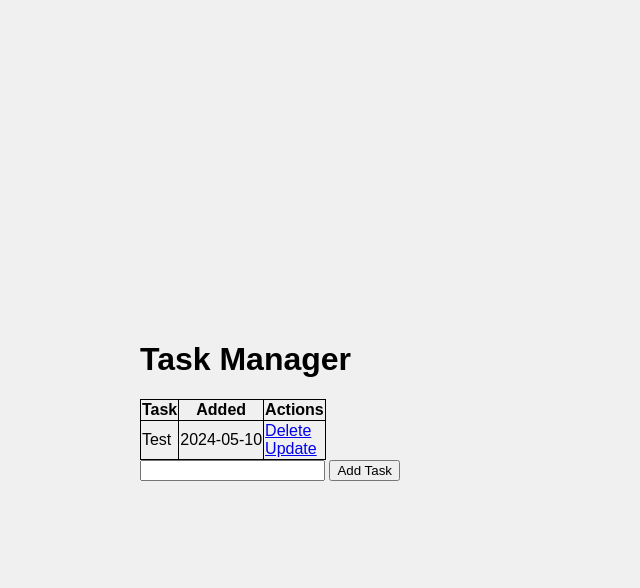
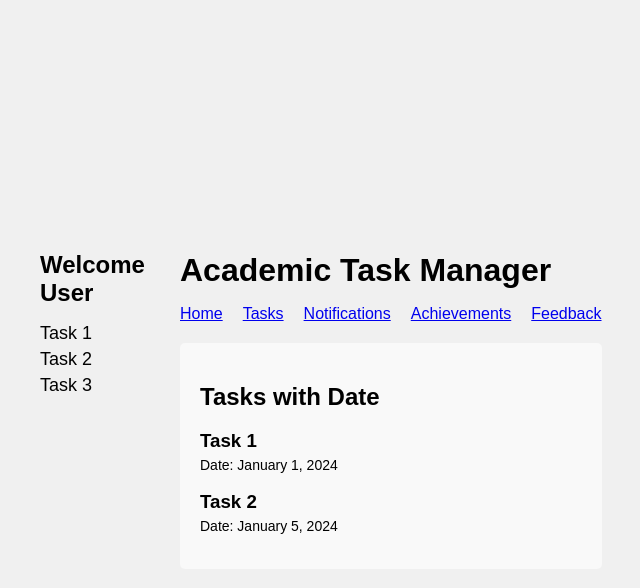
Before and after one commit to JstnVltt/Task-Manager-System, a Flask app: page / in a window 1280 px wide. Shown: the top 588 px of the page, without its empty margins (370-1010 px from the left). Run offline with Flask 3, Linux system fonts and the light colour scheme.

Commit message:
Small changes + Adding feebacks

```diff
--- a/app.py
+++ b/app.py
@@ -1,10 +1,12 @@
-from flask import Flask, render_template, url_for, request, redirect
+from flask import Flask, render_template, url_for, request, redirect, flash
 from flask_sqlalchemy import SQLAlchemy
 from datetime import datetime
 
 app = Flask(__name__)
 app.config['SQLALCHEMY_DATABASE_URI'] = 'sqlite:///test.db'
 db = SQLAlchemy(app)
+
+app.secret_key = 'our_secret_key'
 
 
 class Todo(db.Model):
@@ -15,11 +17,26 @@ class Todo(db.Model):
     def __repr__(self):
         return '<Task %r>' % self.id
 
+
+class Feedback(db.Model):
+    id = db.Column(db.Integer, primary_key=True)
+    content = db.Column(db.String(200), nullable=False)
+    date_created = db.Column(db.DateTime, default=datetime.utcnow)
+
+    def __repr__(self):
+        return '<Feedback %r>' % self.id
+
+
+
 with app.app_context():
     db.create_all()
 
-# index is executed when we go to '/' in the URL
 @app.route('/', methods=['POST', 'GET'])
+def home():
+    return render_template('Home.html') # Look automatically in templates/
+
+
+@app.route('/tasks', methods=['POST', 'GET'])
 def index():
     if request.method == 'POST': # if it's an action caused by the submit field
         task_content = request.form['content']
@@ -33,7 +50,7 @@ def index():
             return 'There was an issue adding the task'
     else:
         tasks = Todo.query.order_by(Todo.date_created).all()
-        return render_template('index.html', tasks=tasks) # Look automatically in templates/
+        return render_template('tasks.html', tasks=tasks) # Look automatically in templates/
 
 
 @app.route('/delete/<int:id>')
@@ -51,5 +68,17 @@ def delete(id):
 def update(id):
     return ''
 
+
+@app.route('/feedback', methods=['GET', 'POST'])
+def feedback():
+    if request.method == 'POST':
+        feedback_content = request.form['feedback']
+        new_feedback = Todo(content=feedback_content)
+
+        flash('Thank you for your feedback!')
+        return redirect(url_for('feedback'))
+    else:
+        return render_template('Feedback.html')
+
 if __name__ == "__main__":
     app.run(debug=True)
--- a/templates/Home.html
+++ b/templates/Home.html
@@ -5,29 +5,7 @@
 {% endblock %}
 
 {% block body %}
-    <div class="container">
-        <div class="side-navigator">
-            <h2>Welcome User</h2>
-            <ul class="task-list">
-                <li>Task 1</li>
-                <li>Task 2</li>
-                <li>Task 3</li>
-                <!-- Add more tasks as needed -->
-            </ul>
-        </div>
-        <div class="main-content">
-            <div class="horizontal-navigator">
-                <h1>Academic Task Manager</h1>
-                <nav>
-                    <ul>
-                        <li><a href="#">Home</a></li>
-                        <li><a href="#">Tasks</a></li>
-                        <li><a href="#">Notifications</a></li>
-                        <li><a href="#">Achievements</a></li>
-                        <li><a href="#">Feedback</a></li>
-                    </ul>
-                </nav>
-            </div>
+
             <div class="task-box">
                 <h2>Tasks with Date</h2>
                 <div class="task-item">
--- a/templates/base.html
+++ b/templates/base.html
@@ -8,6 +8,29 @@
     {% block head %}{% endblock %}
 </head>
 <body>
+    <div class="container">
+        <div class="side-navigator">
+            <h2>Welcome User</h2>
+            <ul class="task-list">
+                <li>Task 1</li>
+                <li>Task 2</li>
+                <li>Task 3</li>
+                <!-- Add more tasks as needed -->
+            </ul>
+        </div>
+        <div class="main-content">
+            <div class="horizontal-navigator">
+                <h1>Academic Task Manager</h1>
+                <nav>
+                    <ul>
+                        <li><a href="/">Home</a></li>
+                        <li><a href="/tasks">Tasks</a></li>
+                        <li><a href="/notifications">Notifications</a></li>
+                        <li><a href="/achievements">Achievements</a></li>
+                        <li><a href="/feedback">Feedback</a></li>
+                    </ul>
+                </nav>
+            </div>
     {% block body %}{% endblock %}
 </body>
 </html>
```
Also changed, not shown: templates/Feedback.html (+11 -14 lines), instance/test.db, templates/tasks.html (renamed from templates/index.html).
